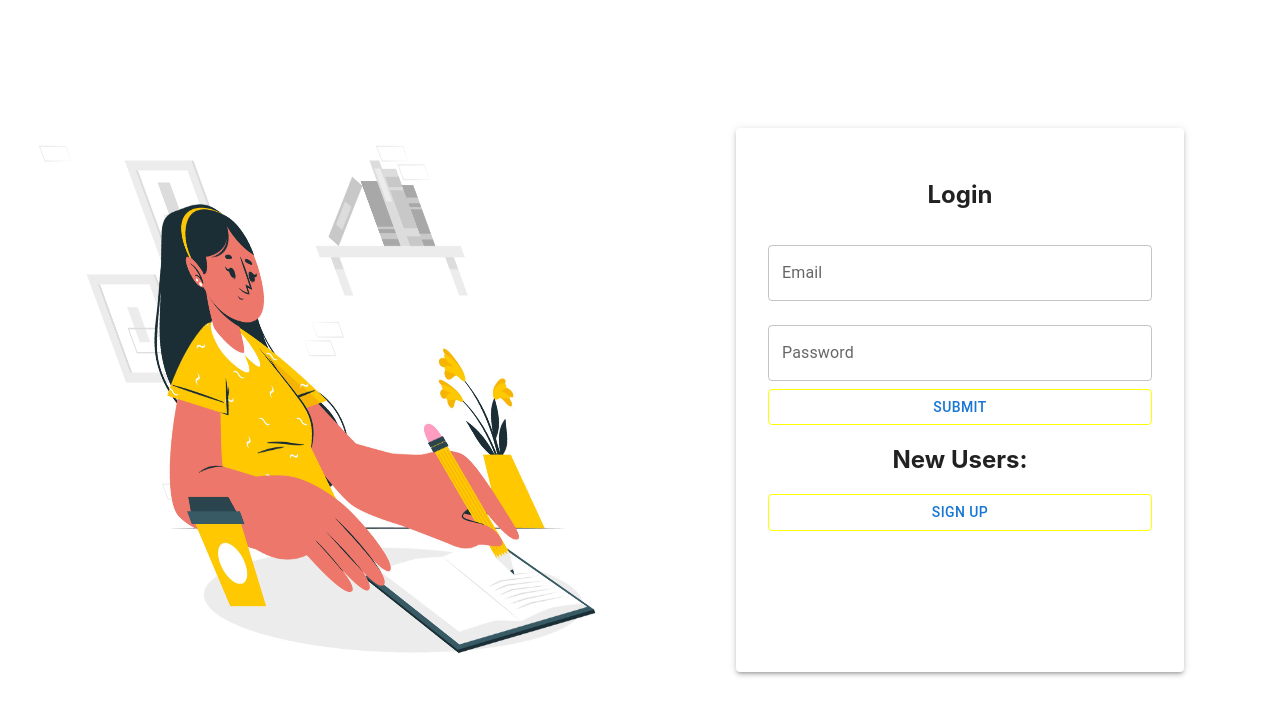
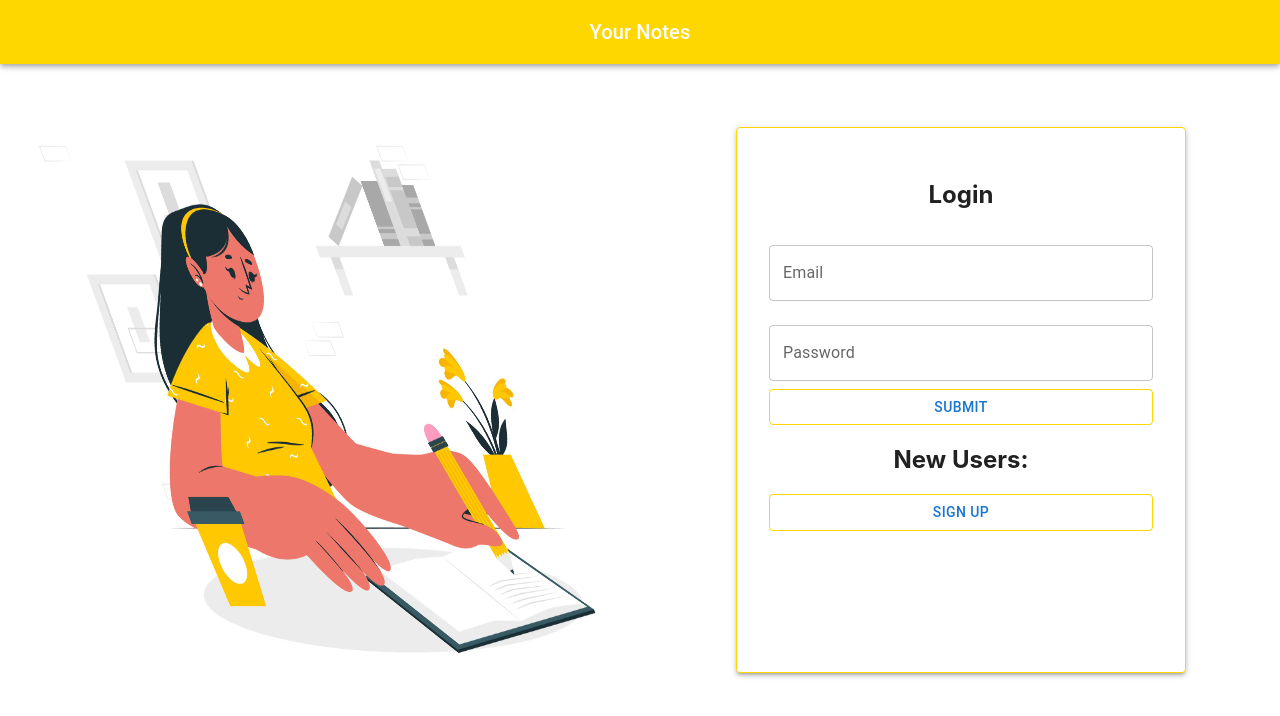
Before and after one commit to AnjuElza/Notes-Taking-App-frontend, a React (Create React App) app: page / in a window 1280 px wide. Shown: the top 716 px of the page. Built offline with nearby package versions, Linux system fonts and the light colour scheme.

Commit message:
added color to login

```diff
--- a/src/components/Home.js
+++ b/src/components/Home.js
@@ -3,6 +3,9 @@ import Form from 'react-bootstrap/Form';
 import TextField from '@mui/material/TextField';
 import Paper from '@mui/material/Paper';
 import Button from '@mui/material/Button';
+import AppBar from '@mui/material/AppBar';
+import Toolbar from '@mui/material/Toolbar';
+import Typography from '@mui/material/Typography';
 import logo_image from './images/logo.jpg';
 import "./css/Home.css";
 
@@ -10,6 +13,14 @@ export function Home(){
 
     return(
 <div className='main_container'>
+<AppBar position="fixed" sx={{ backgroundColor:'gold' }}>
+        <Toolbar>
+          <Typography variant="h6" component="div" sx={{ flexGrow: 1 }}>
+            Your Notes
+          </Typography>
+          {/* <Button color="inherit">Login</Button> */}
+        </Toolbar>
+      </AppBar>
     <div className="image_container">
         <img className='image' src={logo_image} alt="logo_image" />
     </div>
@@ -19,10 +30,10 @@ export function Home(){
    <h2>Login</h2>
    <TextField className='form-elements' id="outlined-basic" label="Email" variant="outlined" fullWidth margin="normal"/>
    <TextField className='form-elements' id="outlined-password-input" label="Password" type="password" fullWidth margin="normal"/>
-   <Button className='form-elements' variant="outlined" fullWidth sx={{ borderColor: 'yellow', ':hover': { borderColor: 'yellow' } }}>Submit</Button>
+   <Button className='form-elements' variant="outlined" fullWidth sx={{ borderColor: 'gold', ':hover': { borderColor: 'gold' } }}>Submit</Button>
    </form>
    <h2>New Users:</h2>
-   <Button className='form-elements' variant="outlined" fullWidth sx={{ borderColor: 'yellow', ':hover': { borderColor: 'yellow' } }}>Sign Up</Button>
+   <Button className='form-elements' variant="outlined" fullWidth sx={{ borderColor: 'gold', ':hover': { borderColor: 'gold' } }}>Sign Up</Button>
     </Paper>
 
 
--- a/src/components/css/Home.css
+++ b/src/components/css/Home.css
@@ -31,6 +31,7 @@
     padding:2rem;
     margin:2rem 2rem 2rem 6rem;
     text-align: center;
+    border: 1px solid gold;
 
 }
 
```
